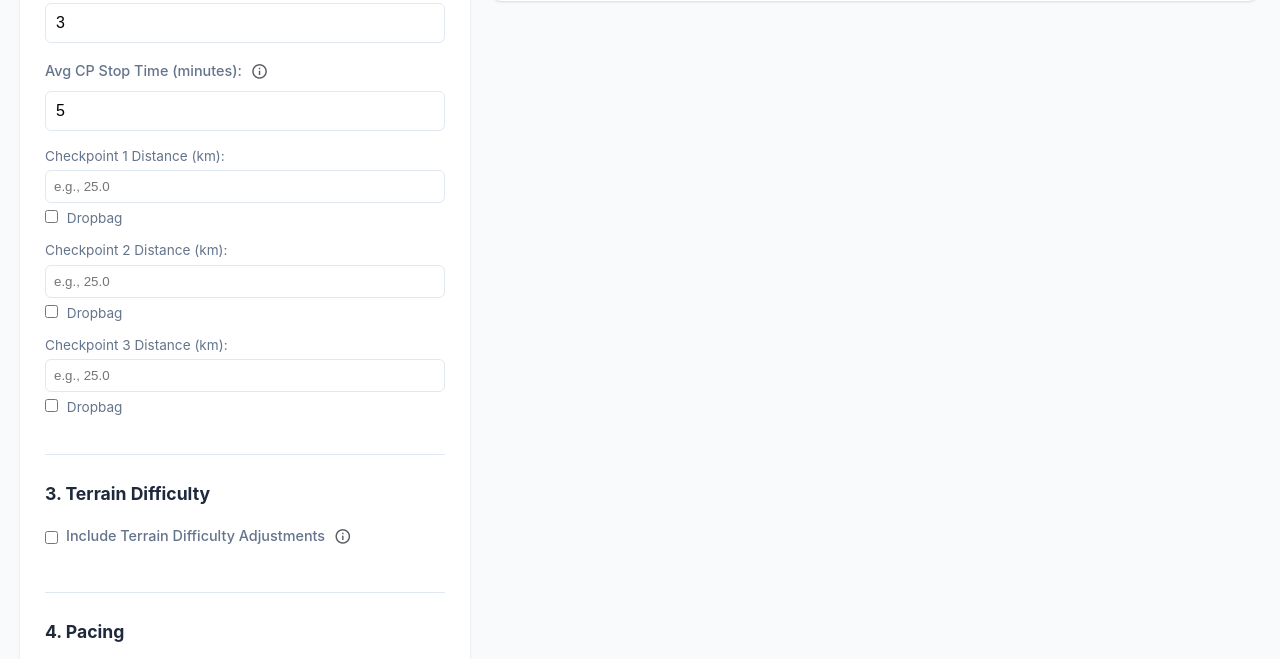
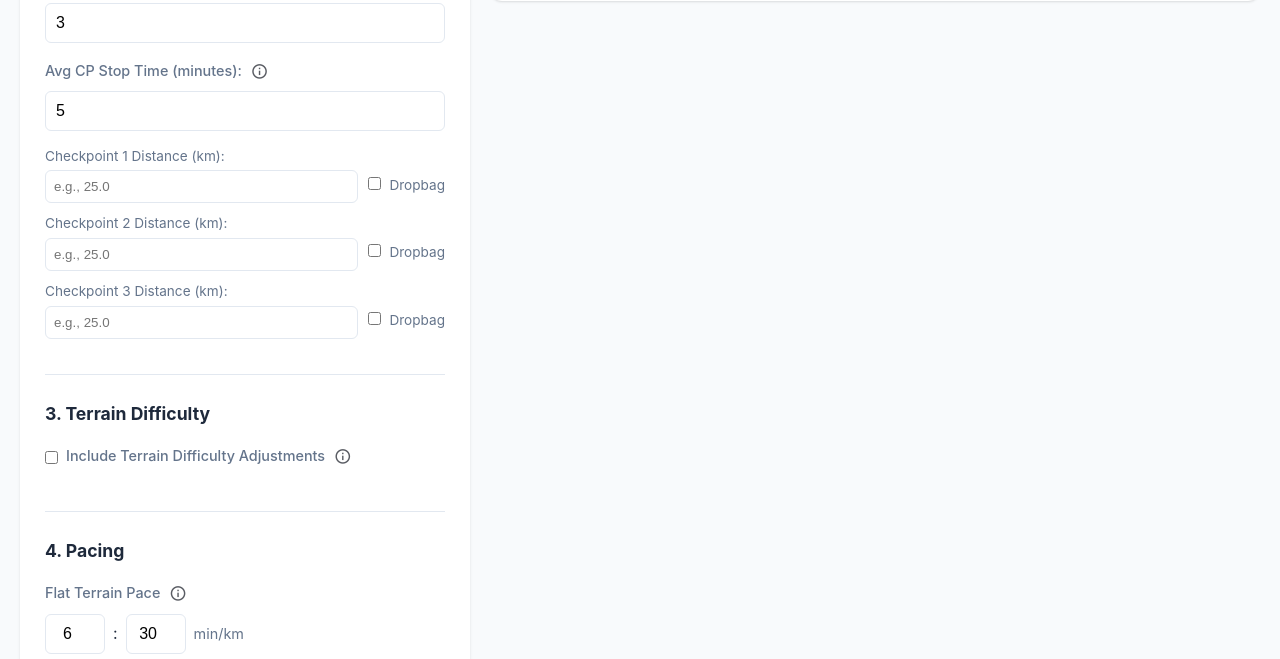
Before and after one commit to lennon101/RaceCraft, a Flask app: page / in a window 1280 px wide. Shown: the part 513-1172 px from the top of the page. Run offline with Flask 3, Linux system fonts and the light colour scheme.

Commit message:
Move dropbag checkboxes inline with distance inputs
Co-authored-by: lennon101 <1709944+lennon101@users.noreply.github.com>

```diff
--- a/static/css/style.css
+++ b/static/css/style.css
@@ -284,6 +284,12 @@ header h2.subtitle {
     color: var(--text-secondary);
 }
 
+.checkpoint-input-row {
+    display: flex;
+    align-items: center;
+    gap: 10px;
+}
+
 .checkpoint-input input,
 .checkpoint-input select {
     width: 100%;
@@ -292,14 +298,20 @@ header h2.subtitle {
     border-radius: 6px;
 }
 
+.checkpoint-input-row input[type="number"] {
+    flex: 1;
+}
+
 .checkpoint-input select {
     background-color: white;
     cursor: pointer;
 }
 
 .dropbag-label {
-    display: inline-block;
-    margin-top: 5px;
+    display: inline-flex;
+    align-items: center;
+    white-space: nowrap;
+    margin: 0;
     font-size: 0.85rem;
     color: var(--text-secondary);
     cursor: pointer;
--- a/static/js/app.js
+++ b/static/js/app.js
@@ -433,6 +433,7 @@ function generateCheckpointInputs() {
 
         div.innerHTML = `
             <label>Checkpoint ${i + 1} Distance (km):</label>
+            <div class="checkpoint-input-row">
                 <input type="number"
                        class="checkpoint-distance"
                        data-index="${i}"
@@ -447,6 +448,7 @@ function generateCheckpointInputs() {
                            ${hasDropbag ? 'checked' : ''} />
                     Dropbag
                 </label>
+            </div>
         `;
         checkpointDistancesContainer.appendChild(div);
     }
```
Lines whose indentation alone changed are shown as unchanged.
